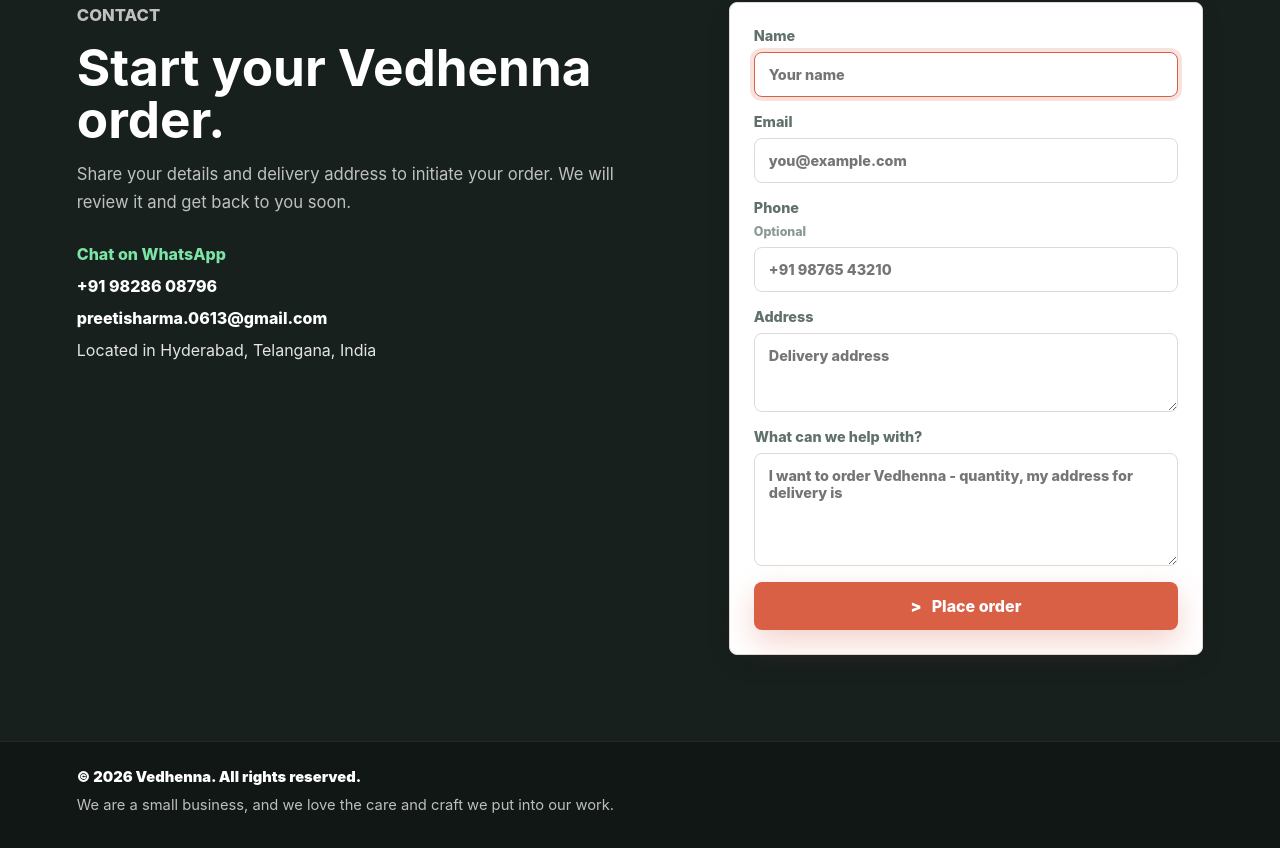
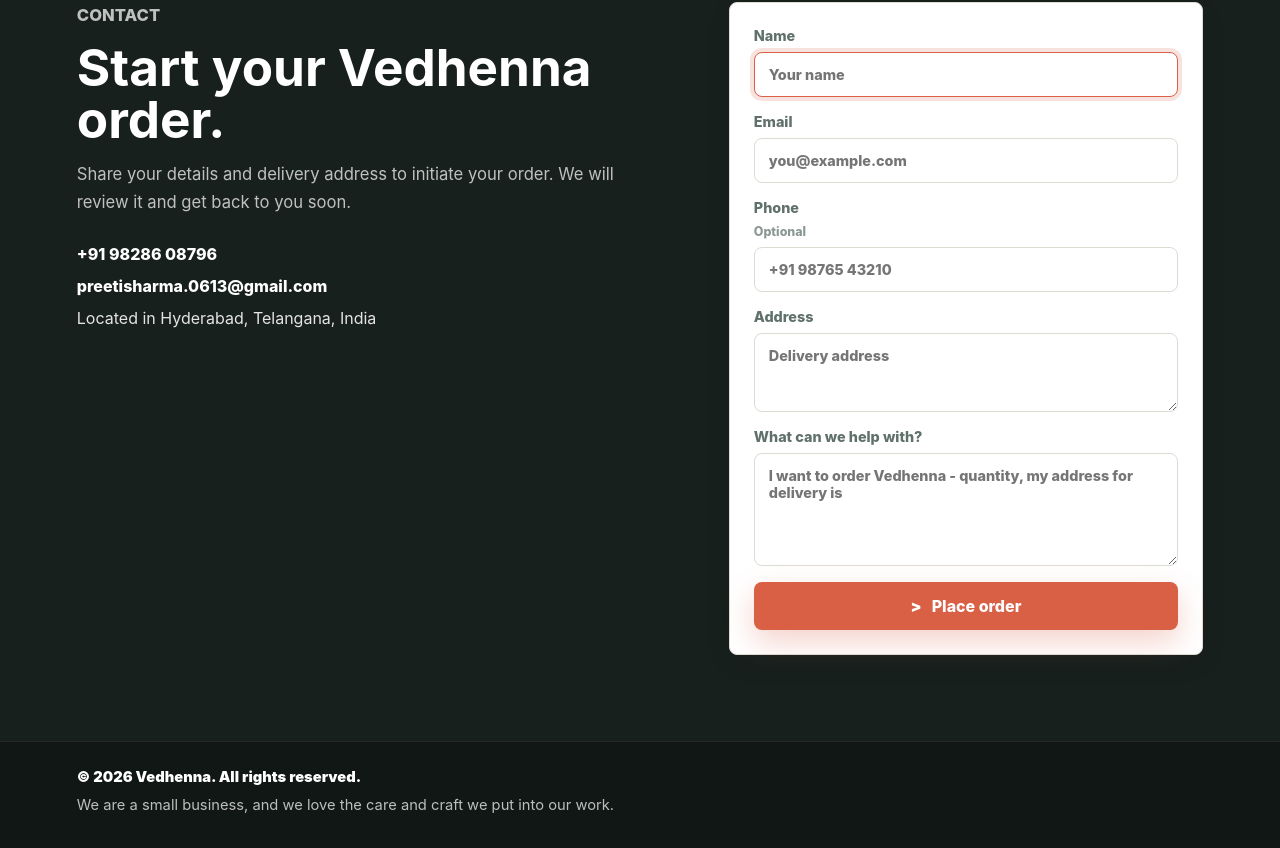
Before and after one commit to Ishank-dubey/vedhenna, a Next.js app: page / in a window 1280 px wide. Shown: the part 4156-5004 px from the top of the page. Built offline with nearby package versions, Linux system fonts and the light colour scheme; no server answers.

Commit message:
Remove contact WhatsApp option

```diff
--- a/pages/index.js
+++ b/pages/index.js
@@ -491,7 +491,6 @@
             Share your details and delivery address to initiate your order. We will review it and get back to you soon.
           </p>
           <div className="contact-options">
-            <a className="whatsapp-link" href={whatsappLink} target="_blank" rel="noreferrer">Chat on WhatsApp</a>
             <a href={`tel:${business.phone.replace(/[^0-9]/g, '')}`}>{business.phone}</a>
             <a href={`mailto:${business.email}`}>{business.email}</a>
             <span>{business.location}</span>
--- a/styles/globals.css
+++ b/styles/globals.css
@@ -595,10 +595,6 @@
   font-weight: 800;
 }
 
-.contact-options .whatsapp-link {
-  color: #7ce4a5;
-}
-
 .contact-form {
   color: var(--ink);
   display: grid;
```
